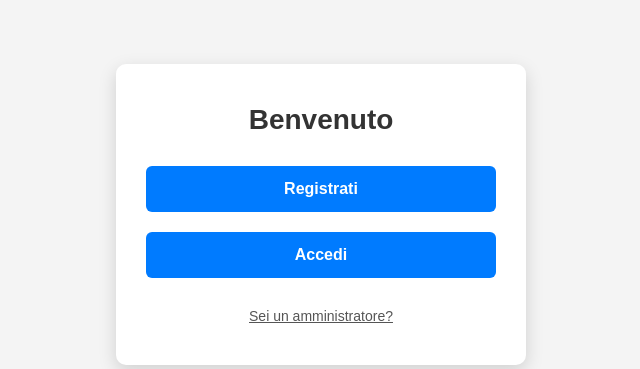
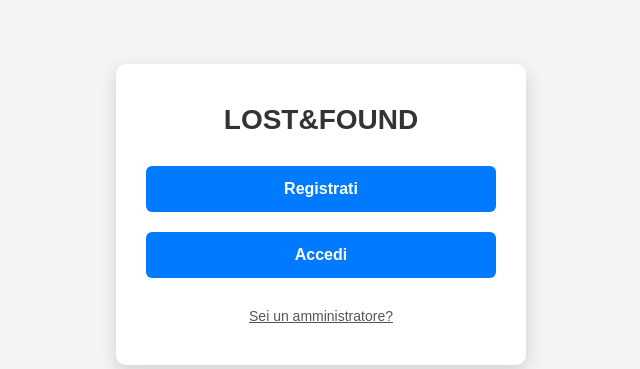
Before and after one commit to giuseppefusco9/LOST-FOUND_db, a PHP site: page / in a window 1280 px wide. Shown: the part 186-555 px from the top of the page, without its empty margins (319-959 px from the left). Run offline with PHP 8.4, Linux system fonts and the light colour scheme.

Commit message:
changed main page title

```diff
--- a/index.php
+++ b/index.php
@@ -72,7 +72,7 @@
 <body>
 
   <div class="login-box">
-    <h1>Benvenuto</h1>
+    <h1>LOST&FOUND</h1>
     <a href="registrazione_utente.php" class="btn">Registrati</a>
     <a href="login_utente.php" class="btn">Accedi</a>
     <a href="login_admin.php" class="admin-link">Sei un amministratore?</a>
```
